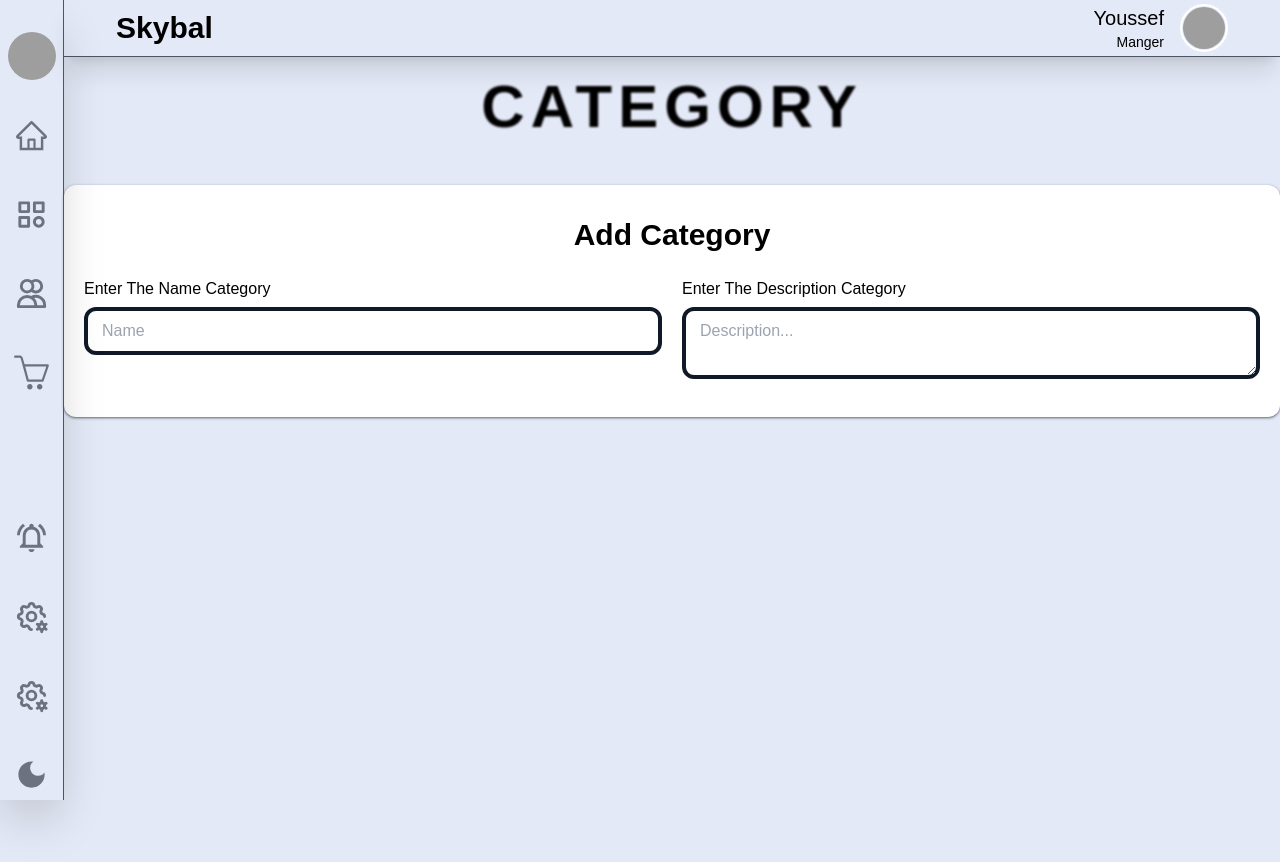
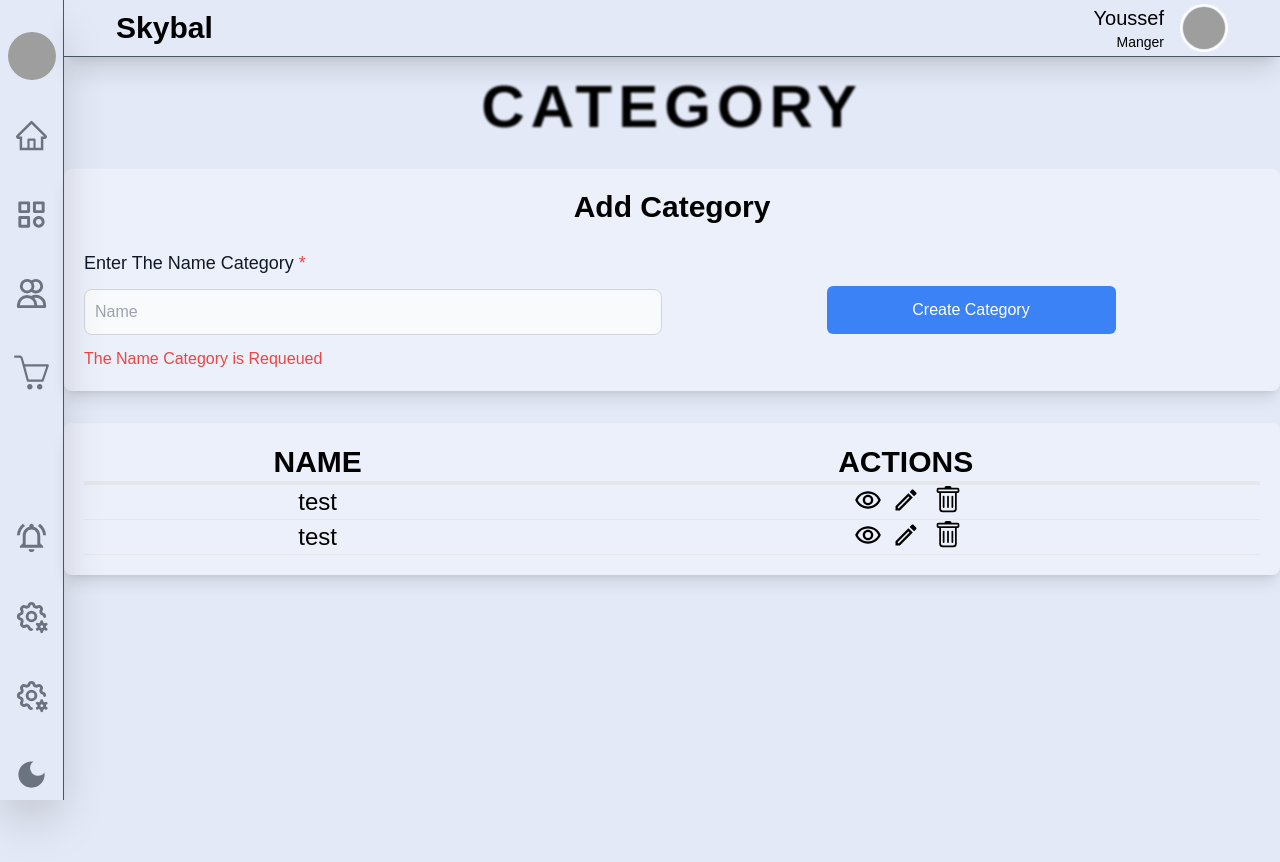
Before and after one commit to ZY1YOGI/POS, a Next.js app: page /category in a window 1280 px wide. Shown: the top 862 px of the page. Built offline with nearby package versions, Linux system fonts and the light colour scheme; grey boxes are pictures that could not be loaded; some icons are missing.

Commit message:
v0.7 Work in Form Category

```diff
--- a/app/(dashboard)/category/page.tsx
+++ b/app/(dashboard)/category/page.tsx
@@ -1,4 +1,34 @@
+import { TableActions } from '@/components/table';
 import type { Metadata } from 'next'
+
+
+
+
+function FormCategory() {
+  return (
+    <form className="grid grid-cols-2 mt-6 gap-x-5 gap-y-8 max-md:grid-cols-1">
+      <div className='space-y-3'>
+        <label htmlFor="input-name" className="block font-medium text-gray-900 md:text-lg dark:text-white">Enter The Name Category <span className='text-red-500'>*</span></label>
+        <input type="text" id="input-name" className="bg-gray-50 border border-gray-300 text-gray-900 rounded-lg focus:ring-blue-500 focus:border-blue-500 block w-full p-2.5  dark:border-gray-600 dark:placeholder-gray-400 dark:text-gray-800 dark:focus:ring-blue-500 dark:focus:border-blue-500" placeholder="Name" />
+        <span className="block text-red-500">The Name Category is Requeued</span>
+      </div>
+      <div className='flex items-center justify-center'>
+        <button className="px-6 py-3 text-white transition-colors duration-200 transform bg-blue-500 rounded-md md:w-1/2 hover:bg-blue-700 focus:outline-none focus:bg-gray-600">Create Category</button>
+      </div>
+    </form>
+  )
+}
+
+
+
+
+
+
+
+
+
+
+
 
 export const metadata: Metadata = {
   title: 'Category',
@@ -10,24 +40,43 @@ export default function Category() {
 
 
   return (
-    <section className="container" id="add-user">
+    <>
+
       <h1 className="text-6xl font-bold tracking-widest text-center blur-[.8px] max-md:text-4xl">CATEGORY</h1>
 
-      <div className="px-5 py-8 mt-12 bg-white shadow rounded-xl dark:bg-gray-800 shadow-gray-500 max-md:mx-3 max-sm:mx-1.5">
-        <h1 className="text-3xl font-bold text-center">Add Category</h1>
-        <form className="grid grid-cols-2 mt-6 gap-x-5 gap-y-8 max-md:grid-cols-1">
-          <div className="flex flex-col space-y-1.5">
-            <label htmlFor="input-name" className=' dark:text-white'>Enter The Name Category</label>
-            <input type="text" id="input-name" name="name" className="b-t py-2 px-3.5 rounded-xl" placeholder="Name" />
-            <span className="text-sm text-red-500">{ /* The Filed is Requeued */}</span>
-          </div>
-          <div className="flex flex-col space-y-1.5">
-            <label htmlFor="input-description" className='dark:text-white'>Enter The Description Category</label>
-            <textarea id="input-description" name="description" className="b-t py-2 px-3.5 rounded-xl" placeholder="Description..." />
-            <span className="text-sm text-red-500">{ /* The Filed is Requeued */}</span>
-          </div>
-        </form>
-      </div>
-    </section>
+      <section className="container">
+        <div className="container p-5 mx-auto my-8 bg-white rounded-lg shadow-lg bg-opacity-30 dark:text-white dark:bg-gray-900">
+          <h1 className="text-3xl font-bold text-center">Add Category</h1>
+          <FormCategory />
+        </div>
+      </section>
+
+      <section className="container p-5 mx-auto my-8 bg-white rounded-lg shadow-lg bg-opacity-30 dark:text-white dark:bg-gray-900">
+        <div>
+
+        </div>
+        <table className='w-full'>
+          <thead className='border-b-4 md:text-3xl dark:text-gray-200'>
+            <tr>
+              <th>NAME</th>
+              <th>ACTIONS</th>
+            </tr>
+          </thead>
+          <tbody className='text-lg text-center md:text-2xl'>
+            <tr className='border-b'>
+              <td>test</td>
+              <TableActions />
+            </tr>
+            <tr className='border-b'>
+              <td>test</td>
+              <TableActions />
+            </tr>
+          </tbody>
+
+        </table>
+
+      </section>
+
+    </>
   );
 }
--- /dev/null
+++ b/components/input/input.tsx
@@ -0,0 +1,18 @@
+import React from 'react'
+
+interface IInput {
+  name: string;
+
+}
+
+
+
+export default function Input() {
+  return (
+    <div>
+      <label htmlFor="input-name" className="block mb-2 text-sm font-medium text-gray-900 dark:text-white">Enter The Name Category</label>
+      <input type="text" id="input-name" className="bg-gray-50 border border-gray-300 text-gray-900 text-sm rounded-lg focus:ring-blue-500 focus:border-blue-500 block w-full p-2.5 dark:bg-gray-700 dark:border-gray-600 dark:placeholder-gray-400 dark:text-white dark:focus:ring-blue-500 dark:focus:border-blue-500" placeholder="Name" />
+      <span className="text-sm text-red-500">{ /* The Filed is Requeued */}</span>
+    </div>
+  )
+}
--- /dev/null
+++ b/components/table/TableActions.tsx
@@ -0,0 +1,18 @@
+import { BsTrash } from "react-icons/bs";
+import { MdOutlineEdit, MdOutlineRemoveRedEye } from "react-icons/md";
+
+export default function TableActions() {
+  return (
+    <td className="flex justify-center space-x-3.5">
+      <button className="w-5 transition-all hover:text-green-700 hover:scale-125 md:w-6">
+        <MdOutlineRemoveRedEye size='auto' className="w-5 md:w-7" />
+      </button>
+      <button className="transition-all hover:text-blue-700 hover:scale-125">
+        <MdOutlineEdit size='auto' className="w-5 md:w-7" />
+      </button>
+      <button className="w-5 transition-all hover:text-red-700 hover:scale-125 md:w-6">
+        <BsTrash size='auto' className="w-5 md:w-7" />
+      </button>
+    </td>
+  )
+}
--- /dev/null
+++ b/components/table/index.ts
@@ -0,0 +1,3 @@
+import TableActions from "./TableActions";
+
+export { TableActions };
```
